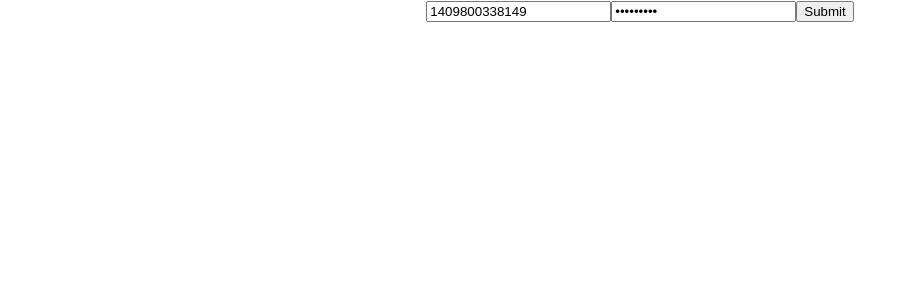
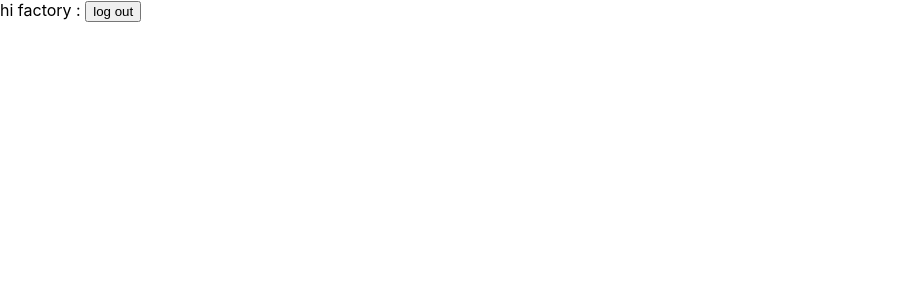
Before and after one commit to Nontakon/Web4f, a React (Create React App) app: page /Home in a window 1280 px wide. Shown: the top 300 px of the page, without its empty margins (0-916 px from the left). Built offline with nearby package versions, Linux system fonts and the light colour scheme.

Commit message:
login ,logout ,changepage,storeprovider

```diff
--- a/package.json
+++ b/package.json
@@ -15,6 +15,7 @@
     "react": "^16.12.0",
     "react-dom": "^16.12.0",
     "react-hook-form": "^4.9.5",
+    "react-router-dom": "^5.1.2",
     "react-scripts": "3.4.0",
     "typescript": "^3.7.5"
   },
@@ -38,5 +39,8 @@
       "last 1 firefox version",
       "last 1 safari version"
     ]
+  },
+  "devDependencies": {
+    "@types/react-router-dom": "^5.1.3"
   }
 }
--- a/src/App.tsx
+++ b/src/App.tsx
@@ -1,13 +1,31 @@
 import React from 'react';
-import logo from './logo.svg';
 import './App.css';
 import LoginForm from './component/LoginFrom';
+import Home from './component/Home'
+import {
+  BrowserRouter as Router,
+  Switch,
+  Route
+} from "react-router-dom";
+import { Storeprovider } from './store/storeprovider';
 
 function App() {
   return (
-    <div className="App">
-      <LoginForm/>
-    </div>
+    <Storeprovider>
+      <Router>
+      <div>
+        <Switch>
+          <Route path="/Home">
+            <Home />
+          </Route>
+          <Route path="/">
+            <LoginForm />
+          </Route>
+        </Switch>
+      </div>
+    </Router>
+    </Storeprovider>
+
   );
 }
 
--- a/src/component/Home.tsx
+++ b/src/component/Home.tsx
@@ -1,9 +1,33 @@
-import React from 'react'
+import React, { useContext } from "react";
+import { CounterContext} from "../store/storeprovider"
+import {useHistory } from "react-router";
+import axios from "axios";
+
 
 const Home:React.FC = () => {
+    const { push } = useHistory ()
+    const {KKS1, userName} = useContext(CounterContext)
+    const logout = async() =>{
+        let info = await axios({
+            method: "get",
+            responseType: "json",
+            url: "http://localhost:5000/employee/clear_cookie",
+          withCredentials: true,
+            headers: {
+              "Access-Control-Allow-Origin": "*",
+              "Access-Control-Allow-Methods": "GET,PUT,POST,DELETE,PATCH,OPTIONS",
+              "Access-Control-Allow-Credentials": true
+            }
+          });
+        push('/LoginFrom')
+    }
     return (
         <div>
-            hi
+            hi {userName}
+            factory : {KKS1}
+            <button onClick ={logout}>
+                log out
+            </button>
         </div>
     )
 }
--- a/src/component/LoginFrom.tsx
+++ b/src/component/LoginFrom.tsx
@@ -1,15 +1,19 @@
-import React from "react";
+import React, { useContext } from "react";
 import { useForm } from "react-hook-form";
 import axios from "axios";
-import home from "./Home";
+import {
+  useHistory
+} from "react-router";
+import { CounterContext} from "../store/storeprovider"
 export default function LoginFrom() {
+  const { push } = useHistory ()
   const { register, handleSubmit, errors } = useForm({
     defaultValues: {
       id: "1409800338149",
       password: "123456789"
     }
   });
-
+  const {KKS1,userName,addKKS1, adduserName } = useContext(CounterContext)
   const onSubmit = async (data: any) => {
     try {
       let info = await axios({
@@ -27,8 +31,12 @@ export default function LoginFrom() {
           "Access-Control-Allow-Credentials": true
         }
       });
-      console.log(info)
-      console.log(info.data);
+      // console.log(info.data);
+      addKKS1(info.data.KKS1)
+      adduserName(info.data.user)
+      console.log (KKS1,userName)
+      push('/Home')
+
     } catch (e) {
       console.log("login fail");
     }
@@ -36,6 +44,7 @@ export default function LoginFrom() {
   console.log({ errors });
 
   return (
+    <nav>
     <form onSubmit={handleSubmit(onSubmit)}>
       <input
         type="text"
@@ -52,6 +61,8 @@ export default function LoginFrom() {
 
       <input type="submit" />
     </form>
+    </nav>
+
   );
 }
 // import React, { useState, useEffect,Fragment } from "react";
--- /dev/null
+++ b/src/store/storeprovider.tsx
@@ -0,0 +1,43 @@
+import React, { createContext, useReducer } from "react"
+
+const initialState = {
+    KKS1 : "",
+    userName :"",
+    addKKS1:(payload:string)=>{},
+    adduserName:(payload:string)=>{}
+  }
+  export const CounterContext = createContext(initialState)
+
+  const counterReducer = (state : any, action : any) => {
+    switch (action.type) {
+      case "ADD_KKS":
+        return {
+          ...state, // copy state
+          KKS1: state.KKS1+ action.payload // set state counter
+        }
+      case "ADD_userName":
+        return {
+          ...state, // copy state
+          userName: state.userName + action.payload // set state counter
+        }
+    }
+  }
+  export const Storeprovider:React.FC = ({ children }) => {
+    const [counterState, counterDispatch] = useReducer(
+      counterReducer,
+      initialState
+    )
+        console.log(counterState)
+    const { KKS1,userName } = counterState
+
+    const addKKS1 = (payload:string) =>
+      counterDispatch({ type: "ADD_KKS", payload }) // ส่ง type ADD_COUNTER และ payload เพื่อให้ conterReducer ไปใช้งานต่อ
+    const adduserName = (payload:string) =>
+      counterDispatch({ type: "ADD_userName", payload }) // ส่ง type SUB_COUNTER และ payload เพื่อให้ conterReducer ไปใช้งานต่อ
+
+    return (
+      <CounterContext.Provider value={{ KKS1, userName, addKKS1 , adduserName }}>
+        {children}
+      </CounterContext.Provider>
+    )
+  }
```
Also changed, not shown: 1 other file (tests, documents, lock files or other folders).
